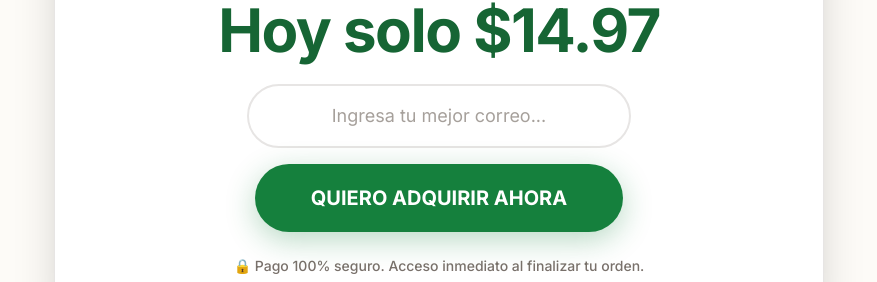
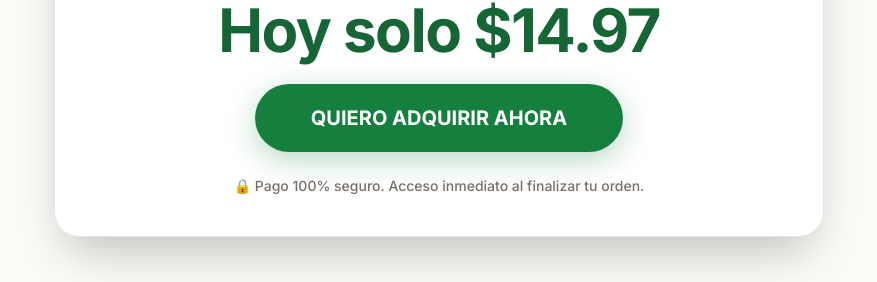
Before and after one commit to e8727143-cell/Leanding-Page-Abuela-Tulun, a React (Vite) app: page / in a window 1280 px wide. Shown: the part 4068-4350 px from the top of the page, without its empty margins (201-1078 px from the left). Built offline with nearby package versions, Linux system fonts and the light colour scheme; a web font is replaced by a local one.

Commit message:
refactor: simplify checkout link and remove email state
Replace complex button logic with a standard anchor tag for the Hotmart checkout to improve reliability and remove unnecessary email state tracking.

```diff
--- a/src/App.tsx
+++ b/src/App.tsx
@@ -44,7 +44,6 @@
 
 export default function App() {
   const [showHeroButton, setShowHeroButton] = useState(false);
-  const [email, setEmail] = useState("");
   const MOCKUP_BOOK =
     "https://res.cloudinary.com/nudnxkcm/image/upload/v1789059099/mockup_libro_desintoxica_tu_cuerpo_en_21_dias-Photoroom.png";
   const MOCKUP_TABLET =
@@ -128,14 +127,10 @@
               transition={{ duration: 0.6 }}
               className="flex justify-center w-full"
             >
-              <button
-                onClick={(e) => {
-                  e.preventDefault();
-                  const baseUrl = "https://pay.hotmart.com/W105526885V?checkoutMode=10&off=qmsrqdaf";
-                  const encodedEmail = encodeURIComponent(email);
-                  const url = email ? `${baseUrl}&email=${encodedEmail}&EMAIL=${encodedEmail}&emailConfirmation=${encodedEmail}&EMAIL_CONFIRMATION=${encodedEmail}` : baseUrl;
-                  window.open(url, "_blank");
-                }}
+              <a
+                href="https://pay.hotmart.com/W105526885V?checkoutMode=10&off=qmsrqdaf"
+                target="_blank"
+                rel="noopener noreferrer"
                 className="group relative inline-flex w-full items-center justify-center gap-1.5 sm:gap-3 overflow-hidden rounded-full bg-[#15803d] px-3 sm:px-6 py-4 sm:py-5 text-[14px] sm:text-lg font-bold text-white shadow-[0_8px_30px_rgb(21,128,61,0.3)] transition-all hover:scale-105 hover:bg-[#166534] hover:shadow-[0_8px_40px_rgb(21,128,61,0.4)] active:scale-95 sm:w-auto md:px-10 md:text-xl text-center leading-tight"
               >
                 <span className="absolute inset-0 flex h-full w-full justify-center [transform:skew(-12deg)_translateX(-150%)] group-hover:duration-1000 group-hover:[transform:skew(-12deg)_translateX(150%)]">
@@ -143,7 +138,7 @@
                 </span>
                 <span className="flex-1">QUIERO DESENTOXICAR MI CUERPO</span>
                 <ArrowRight className="h-5 w-5 sm:h-6 sm:w-6 transition-transform group-hover:translate-x-1 shrink-0" />
-              </button>
+              </a>
             </motion.div>
           )}
         </div>
@@ -366,37 +361,17 @@
                 </span>
               </div>
 
-              <div className="w-full flex flex-col items-center">
-                <div className="mb-4 flex w-full max-w-sm flex-col items-center mx-auto">
-                  <input
-                    type="email"
-                    placeholder="Ingresa tu mejor correo..."
-                    value={email}
-                    onChange={(e) => setEmail(e.target.value)}
-                    className="w-full rounded-full border-2 border-stone-200 px-5 py-3 sm:py-4 text-center text-stone-800 placeholder:text-stone-400 focus:border-[#15803d] focus:outline-none focus:ring-2 focus:ring-[#15803d]/30 transition-all text-base sm:text-lg"
-                    required
-                  />
-                </div>
-
-                <button
-                  onClick={(e) => {
-                    e.preventDefault();
-                    if (!email) {
-                      alert("Por favor, ingresa tu correo electrónico antes de continuar.");
-                      return;
-                    }
-                    const encodedEmail = encodeURIComponent(email);
-                    const url = `https://pay.hotmart.com/W105526885V?checkoutMode=10&off=qmsrqdaf&email=${encodedEmail}&EMAIL=${encodedEmail}&emailConfirmation=${encodedEmail}&EMAIL_CONFIRMATION=${encodedEmail}`;
-                    window.open(url, "_blank");
-                  }}
+              <a
+                href="https://pay.hotmart.com/W105526885V?checkoutMode=10&off=qmsrqdaf"
+                target="_blank"
+                rel="noopener noreferrer"
                 className="group relative inline-flex w-full items-center justify-center gap-2 sm:gap-3 overflow-hidden rounded-full bg-[#15803d] px-4 sm:px-6 py-4 sm:py-5 text-[15px] sm:text-xl font-bold text-white shadow-[0_8px_30px_rgb(21,128,61,0.3)] transition-all hover:scale-105 hover:bg-[#166534] hover:shadow-[0_8px_40px_rgb(21,128,61,0.4)] active:scale-95 sm:w-auto md:px-14 whitespace-nowrap"
               >
                 <span className="absolute inset-0 flex h-full w-full justify-center [transform:skew(-12deg)_translateX(-150%)] group-hover:duration-1000 group-hover:[transform:skew(-12deg)_translateX(150%)]">
                   <div className="relative h-full w-12 bg-white/20" />
                 </span>
                 <span>QUIERO ADQUIRIR AHORA</span>
-                </button>
-              </div>
+              </a>
 
               <p className="mt-6 text-xs sm:text-sm text-stone-500 font-medium">
                 🔒 Pago 100% seguro. Acceso inmediato al finalizar tu orden.
```
Lines whose indentation alone changed are shown as unchanged.
